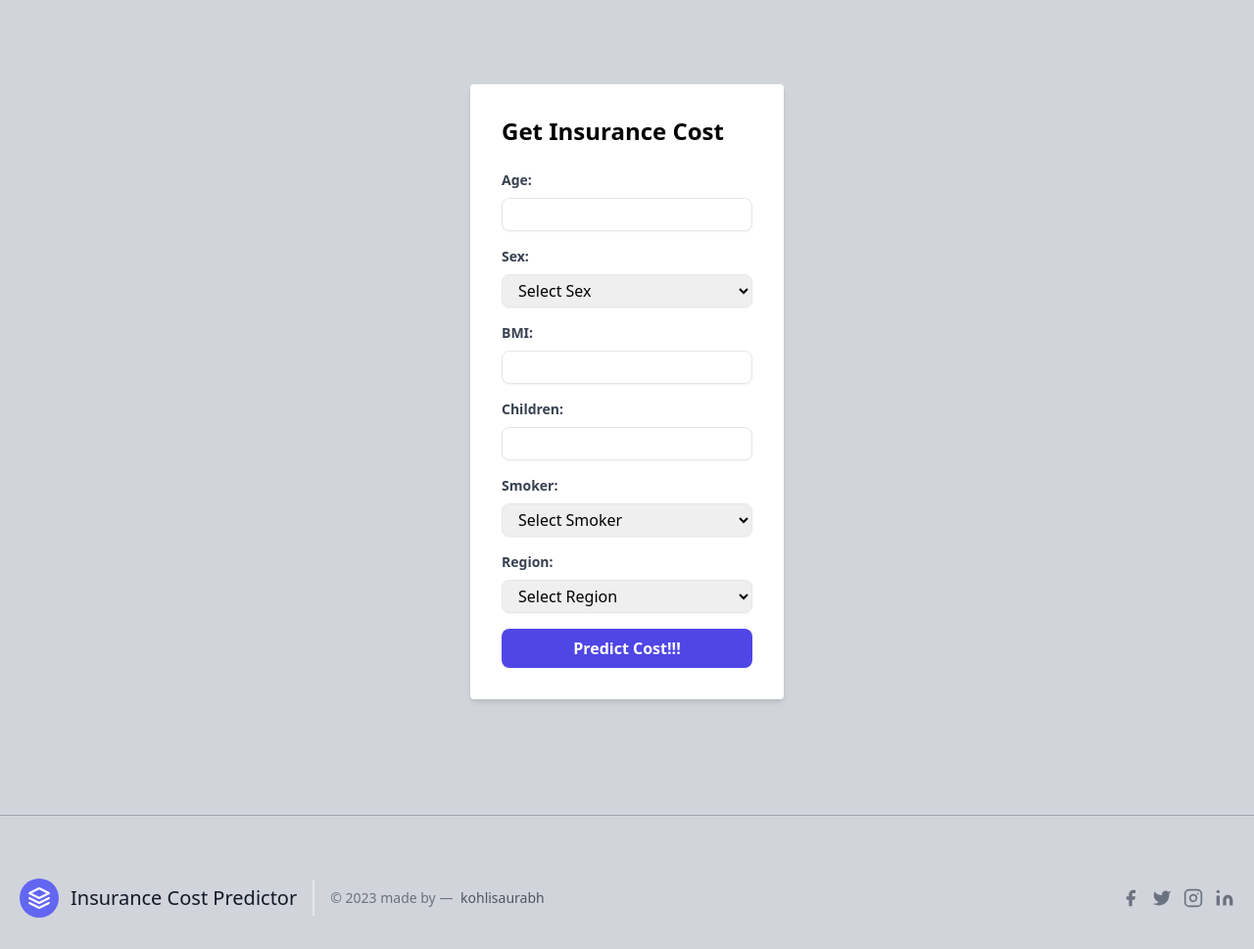
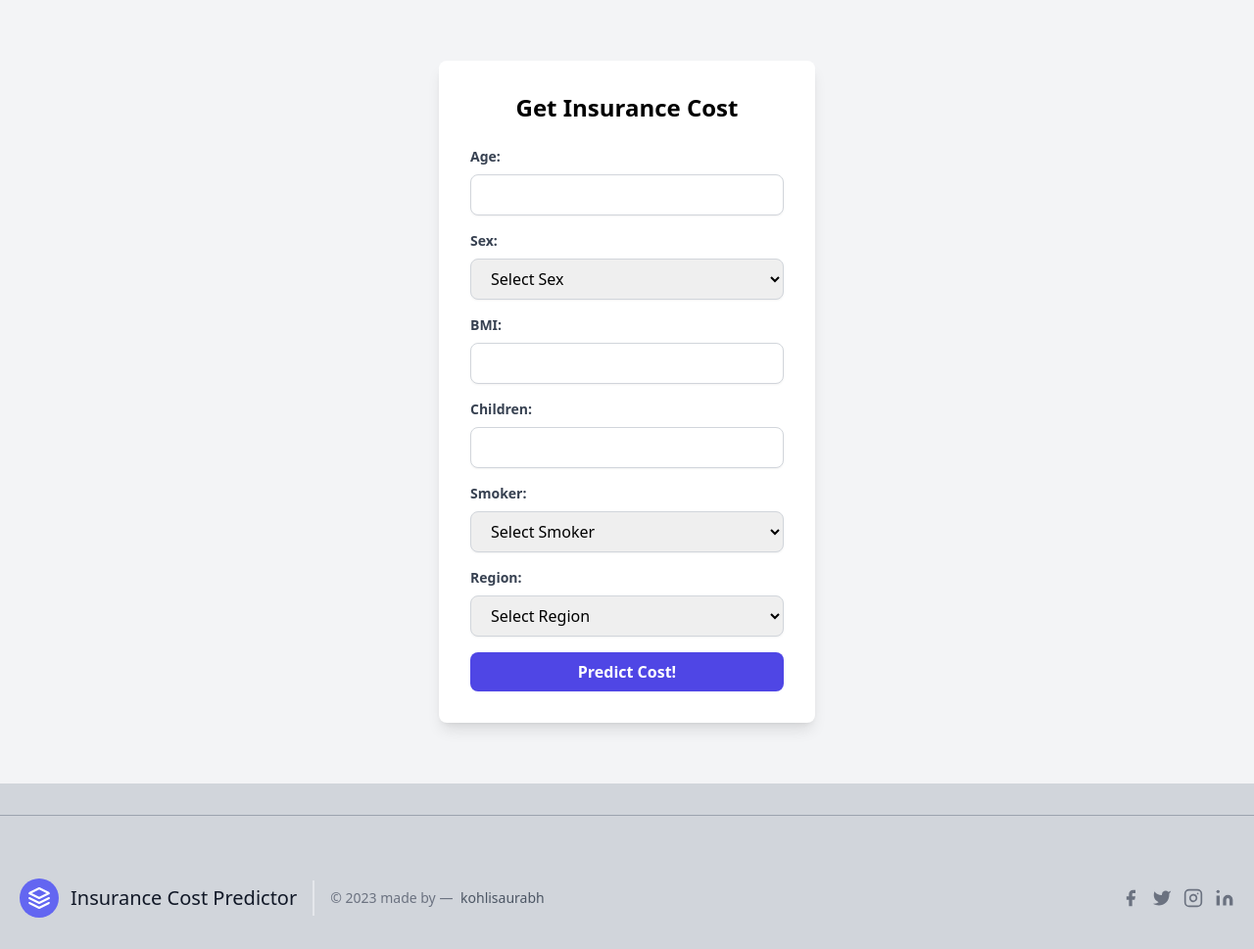
Before and after one commit to kohlisaurabhsagar/insurancePremium-regression-django, a Django app: page /prediction in a window 1280 px wide. Shown: the part 68-1037 px from the top of the page at 98% size. Run offline with Django 4.2, Linux system fonts and the light colour scheme; parts of the project's set-up code (start-up, migrations or seed data) failed here and were passed over; some libraries are stand-ins or nearby versions.

Commit message:
Update prediction.html

```diff
--- a/insurance/templates/prediction.html
+++ b/insurance/templates/prediction.html
@@ -1,24 +1,24 @@
 {% extends 'base.html' %}
 
-{%block title%} Prediction {% endblock title%}
+{% block title %} Prediction {% endblock title %}
 
-{% block body%}
-<div class="min-h-screen flex items-center justify-center">
-    <div class="bg-white p-8 rounded shadow-md w-80">
-        <h2 class="text-2xl font-bold mb-6">Get Insurance Cost</h2>
-            {% if output %}
-            <h1><b>Your Insurance Cost is : ${{output}} </b></h1>
-            {% endif %}
-        <form method = "POST" action="/prediction">
+{% block body %}
+<div class="min-h-screen flex items-center justify-center bg-gray-100">
+    <div class="bg-white p-8 rounded-lg shadow-lg w-96">
+        <h2 class="text-2xl font-bold text-center mb-6">Get Insurance Cost</h2>
+        {% if output %}
+            <h1 class="text-lg text-center font-semibold mb-4"><b>Your Insurance Cost is: ${{ output }} </b></h1>
+        {% endif %}
+        <form method="POST" action="/prediction">
             {% csrf_token %}
             <div class="mb-4">
                 <label class="block text-gray-700 text-sm font-bold mb-2" for="age">Age:</label>
-                <input class="w-full px-3 py-1 border rounded-lg shadow-sm focus:outline-none focus:ring-2 focus:ring-indigo-500" type="number" id="age" name="age" required>
+                <input class="w-full px-4 py-2 border border-gray-300 rounded-lg shadow-sm focus:outline-none focus:ring-2 focus:ring-indigo-500" type="number" id="age" name="age" required>
             </div>
 
             <div class="mb-4">
                 <label class="block text-gray-700 text-sm font-bold mb-2" for="sex">Sex:</label>
-                <select class="w-full px-3 py-1 border rounded-lg shadow-sm focus:outline-none focus:ring-2 focus:ring-indigo-500" id="sex" name="sex" required>
+                <select class="w-full px-4 py-2 border border-gray-300 rounded-lg shadow-sm focus:outline-none focus:ring-2 focus:ring-indigo-500" id="sex" name="sex" required>
                     <option value="" disabled selected>Select Sex</option>
                     <option value="1">Male</option>
                     <option value="0">Female</option>
@@ -27,17 +27,17 @@
 
             <div class="mb-4">
                 <label class="block text-gray-700 text-sm font-bold mb-2" for="bmi">BMI:</label>
-                <input class="w-full px-3 py-1 border rounded-lg shadow-sm focus:outline-none focus:ring-2 focus:ring-indigo-500" type="number" id="bmi" name="bmi" step="0.05" required>
+                <input class="w-full px-4 py-2 border border-gray-300 rounded-lg shadow-sm focus:outline-none focus:ring-2 focus:ring-indigo-500" type="number" id="bmi" name="bmi" step="0.05" required>
             </div>
 
             <div class="mb-4">
                 <label class="block text-gray-700 text-sm font-bold mb-2" for="children">Children:</label>
-                <input class="w-full px-3 py-1 border rounded-lg shadow-sm focus:outline-none focus:ring-2 focus:ring-indigo-500" type="number" id="children" name="children" required>
+                <input class="w-full px-4 py-2 border border-gray-300 rounded-lg shadow-sm focus:outline-none focus:ring-2 focus:ring-indigo-500" type="number" id="children" name="children" required>
             </div>
 
             <div class="mb-4">
                 <label class="block text-gray-700 text-sm font-bold mb-2" for="smoker">Smoker:</label>
-                <select class="w-full px-3 py-1 border rounded-lg shadow-sm focus:outline-none focus:ring-2 focus:ring-indigo-500" id="smoker" name="smoker" required>
+                <select class="w-full px-4 py-2 border border-gray-300 rounded-lg shadow-sm focus:outline-none focus:ring-2 focus:ring-indigo-500" id="smoker" name="smoker" required>
                     <option value="" disabled selected>Select Smoker</option>
                     <option value="1">Yes</option>
                     <option value="0">No</option>
@@ -46,7 +46,7 @@
 
             <div class="mb-4">
                 <label class="block text-gray-700 text-sm font-bold mb-2" for="region">Region:</label>
-                <select class="w-full px-3 py-1 border rounded-lg shadow-sm focus:outline-none focus:ring-2 focus:ring-indigo-500" id="region" name="region" required>
+                <select class="w-full px-4 py-2 border border-gray-300 rounded-lg shadow-sm focus:outline-none focus:ring-2 focus:ring-indigo-500" id="region" name="region" required>
                     <option value="" disabled selected>Select Region</option>
                     <option value="1">South West</option>
                     <option value="2">South East</option>
@@ -55,8 +55,8 @@
                 </select>
             </div>
 
-            <button class="w-full py-2 px-4 bg-indigo-600 hover:bg-indigo-700 text-white rounded-lg font-bold focus:outline-none focus:ring-2 focus:ring-indigo-500" type="submit">Predict Cost!!!</button>
+            <button class="w-full py-2 px-4 bg-indigo-600 hover:bg-indigo-700 text-white rounded-lg font-bold focus:outline-none focus:ring-2 focus:ring-indigo-500" type="submit">Predict Cost!</button>
         </form>
     </div>
 </div>
-{% endblock body%}
+{% endblock body %}
```
